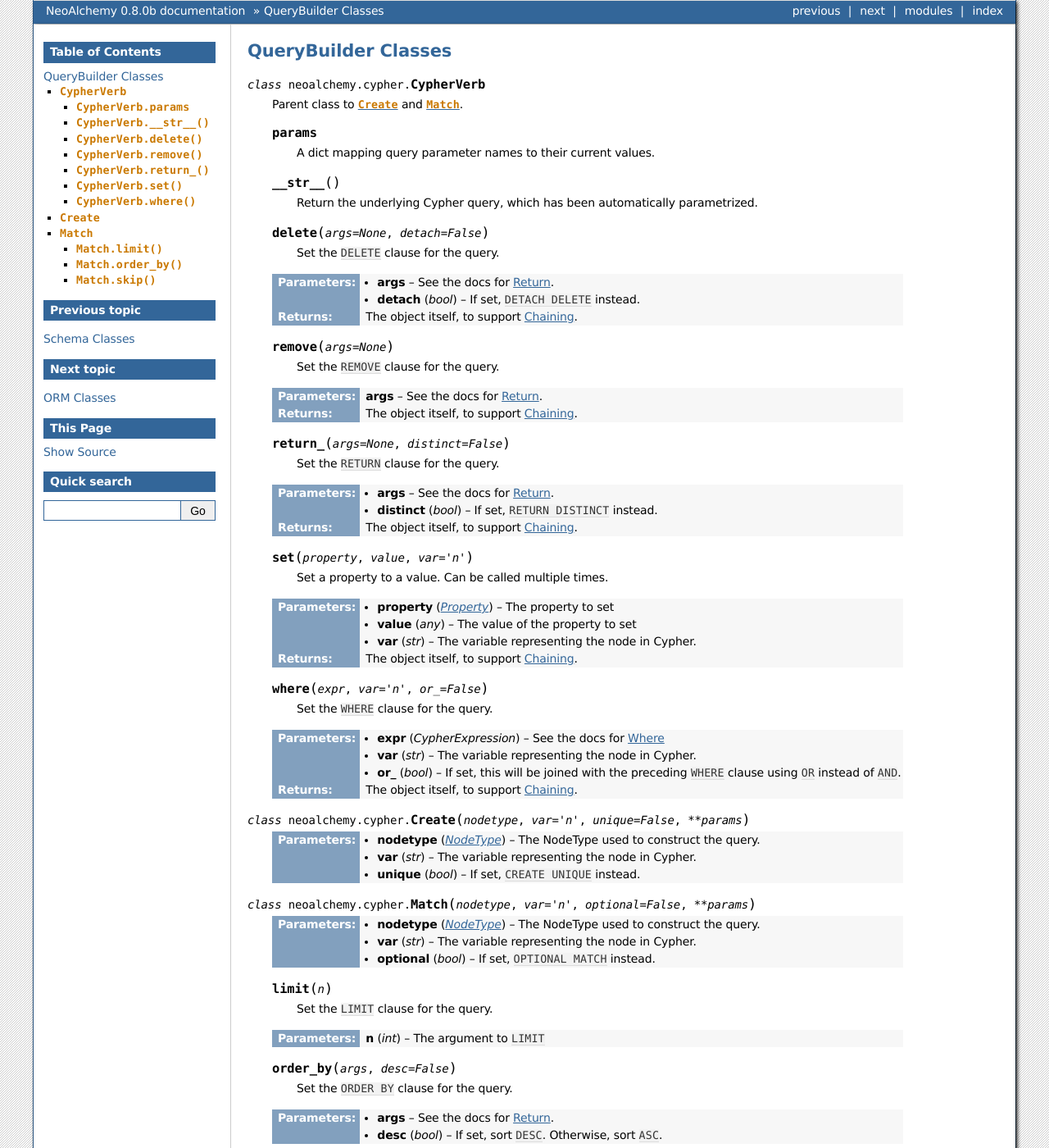
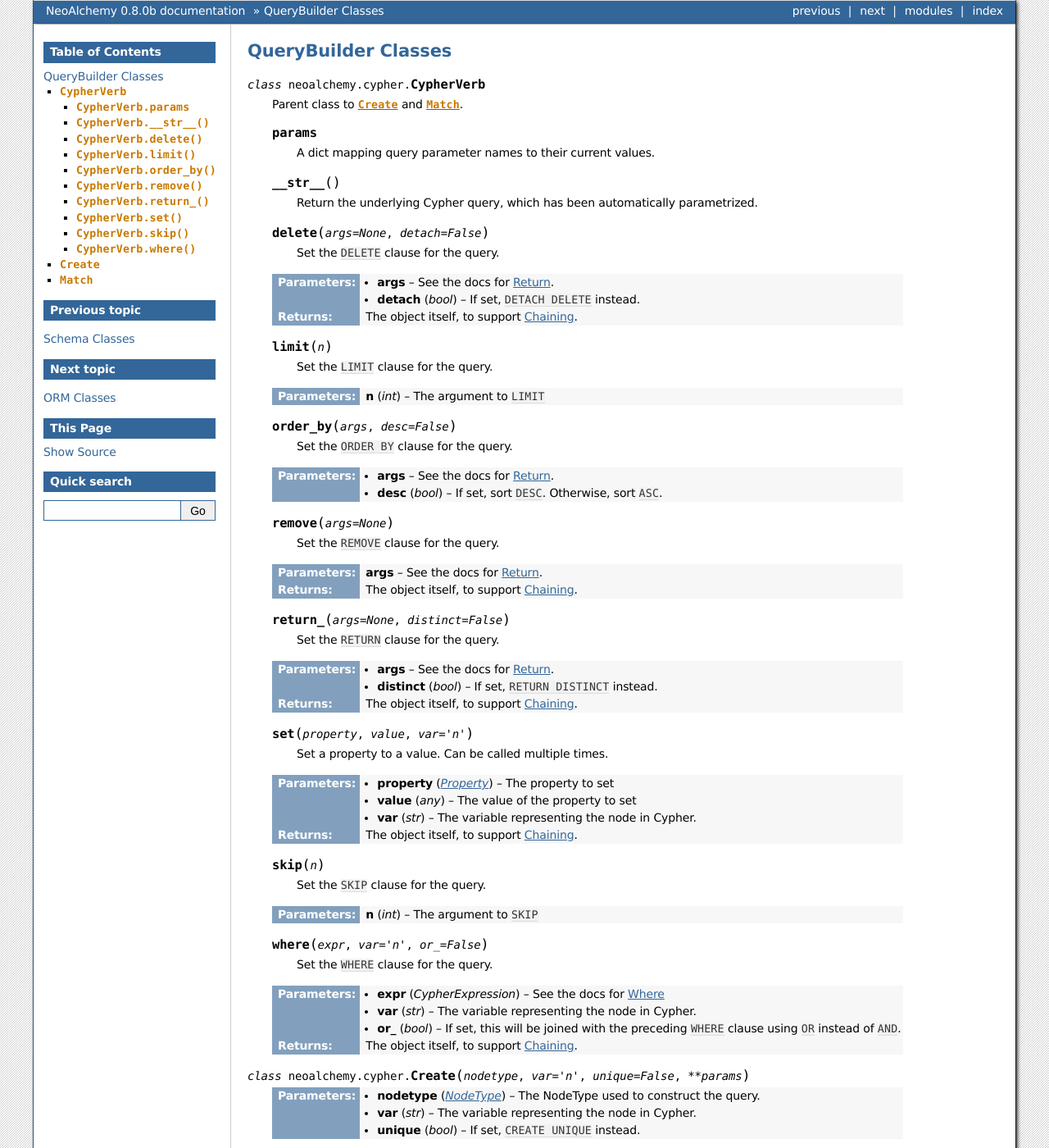
Before and after one commit to TwoBitAlchemist/NeoAlchemy, a Sphinx documentation site: the page built from source/querybuilder-classes.rst, in a window 1280 px wide and 1400 px high. Shown: the whole window at 82% size. Built offline with Sphinx 7.4.7, drawn with Linux system fonts in a browser that asks for light colours; part of the change alters nothing that is shown; some of the changed text lies outside the part shown.

Commit message:
Updated class documentation

```diff
--- a/source/querybuilder-classes.rst
+++ b/source/querybuilder-classes.rst
@@ -14,7 +14,7 @@ QueryBuilder Classes
 
         A dict mapping query parameter names to their current values.
 
-    .. py:method:: CypherVerb.__str__
+    .. py:method:: __str__
 
         Return the underlying Cypher query, which has been automatically
         parametrized.
@@ -26,6 +26,19 @@ QueryBuilder Classes
     :param args: See the docs for :ref:`return-signature`.
     :param bool detach: If set, ``DETACH DELETE`` instead.
     :return: The object itself, to support :ref:`chaining`.
+
+    .. py:method:: limit(n)
+
+        Set the ``LIMIT`` clause for the query.
+
+    :param int n: The argument to ``LIMIT``
+
+    .. py:method:: order_by(args, desc=False)
+
+        Set the ``ORDER BY`` clause for the query.
+
+    :param args: See the docs for :ref:`return-signature`.
+    :param bool desc: If set, sort ``DESC``. Otherwise, sort ``ASC``.
 
     .. py:method:: remove(args=None)
 
@@ -51,6 +64,12 @@ QueryBuilder Classes
     :param str var: The variable representing the node in Cypher.
     :return: The object itself, to support :ref:`chaining`.
 
+    .. py:method:: skip(n)
+
+        Set the ``SKIP`` clause for the query.
+
+    :param int n: The argument to ``SKIP``
+
     .. py:method:: where(expr, var='n', or_=False)
 
         Set the ``WHERE`` clause for the query.
@@ -74,22 +93,3 @@ QueryBuilder Classes
     :param NodeType nodetype: The NodeType used to construct the query.
     :param str var: The variable representing the node in Cypher.
     :param bool optional: If set, ``OPTIONAL MATCH`` instead.
-
-    .. py:method:: Match.limit(n)
-
-        Set the ``LIMIT`` clause for the query.
-
-    :param int n: The argument to ``LIMIT``
-
-    .. py:method:: Match.order_by(args, desc=False)
-
-        Set the ``ORDER BY`` clause for the query.
-
-    :param args: See the docs for :ref:`return-signature`.
-    :param bool desc: If set, sort ``DESC``. Otherwise, sort ``ASC``.
-
-    .. py:method:: Match.skip(n)
-
-        Set the ``SKIP`` clause for the query.
-
-    :param int n: The argument to ``SKIP``
```
